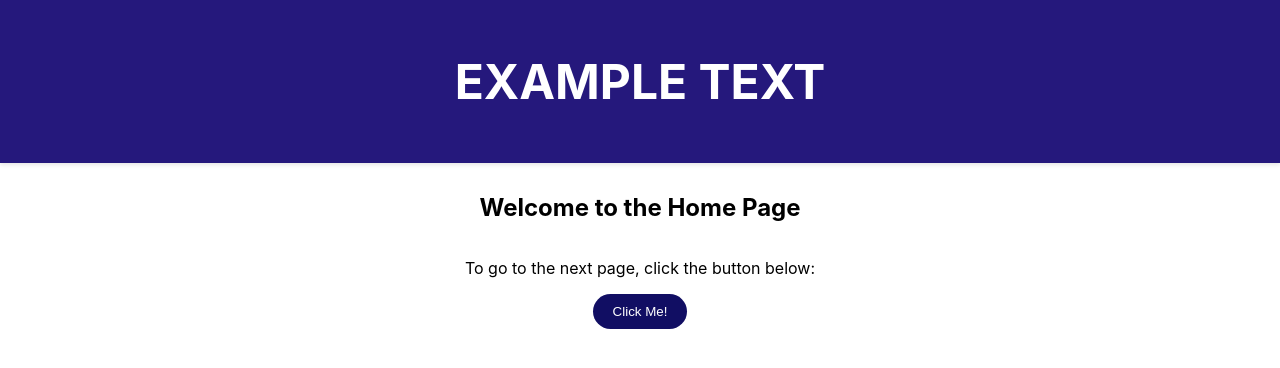
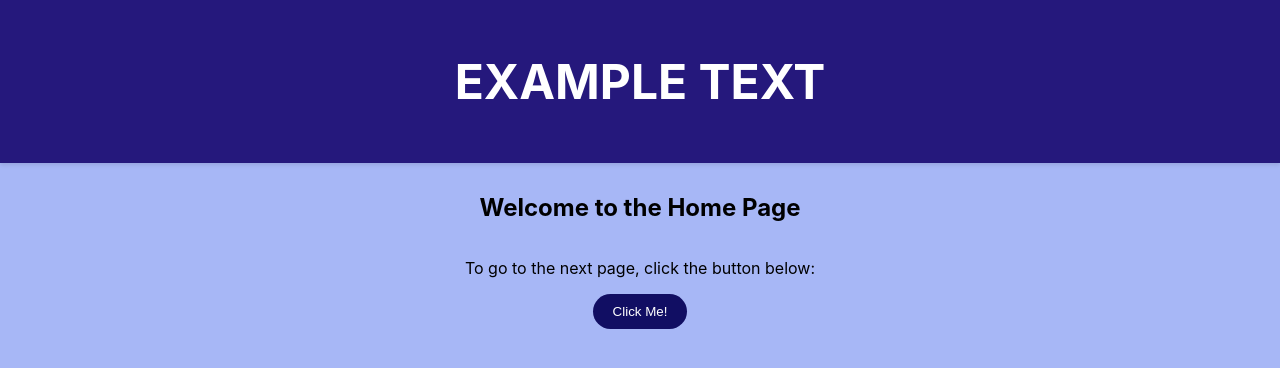
Before and after one commit to Mbiki-KK/test-app, a React (Create React App) app in the folder catrina-app/: page / in a window 1280 px wide. Shown: the top 368 px of the page. Built offline with nearby package versions, Linux system fonts and the light colour scheme.

Commit message:
Styled app.js

```diff
--- a/catrina-app/src/App.js
+++ b/catrina-app/src/App.js
@@ -1,16 +1,20 @@
 // import logo from './logo.svg';
-// import './App.css';
 import styles from 'styled-components';
 import Header from './Components/Header';
 import Home from './Components/Home';
+import styled from 'styled-components';
+
+const AppContainer = styled.div`
+  background-color: #a7b7f6;
+  min-height: 100vh;`;
 
 function App() {
   return (
-    <div className="App">
+    <AppContainer>
       <Header />
       <Home />
 
-    </div>
+    </AppContainer>
   );
 }
 
```
